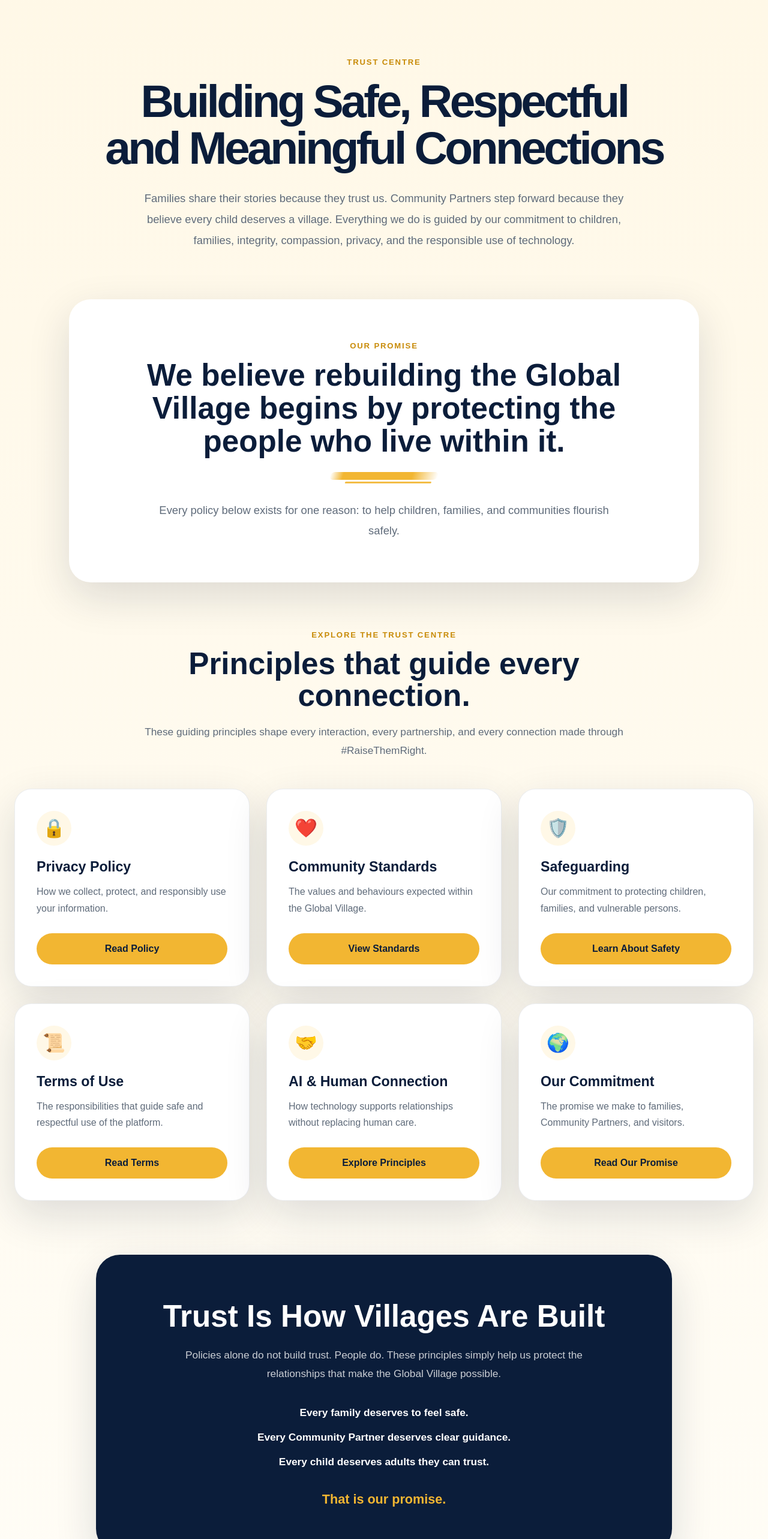
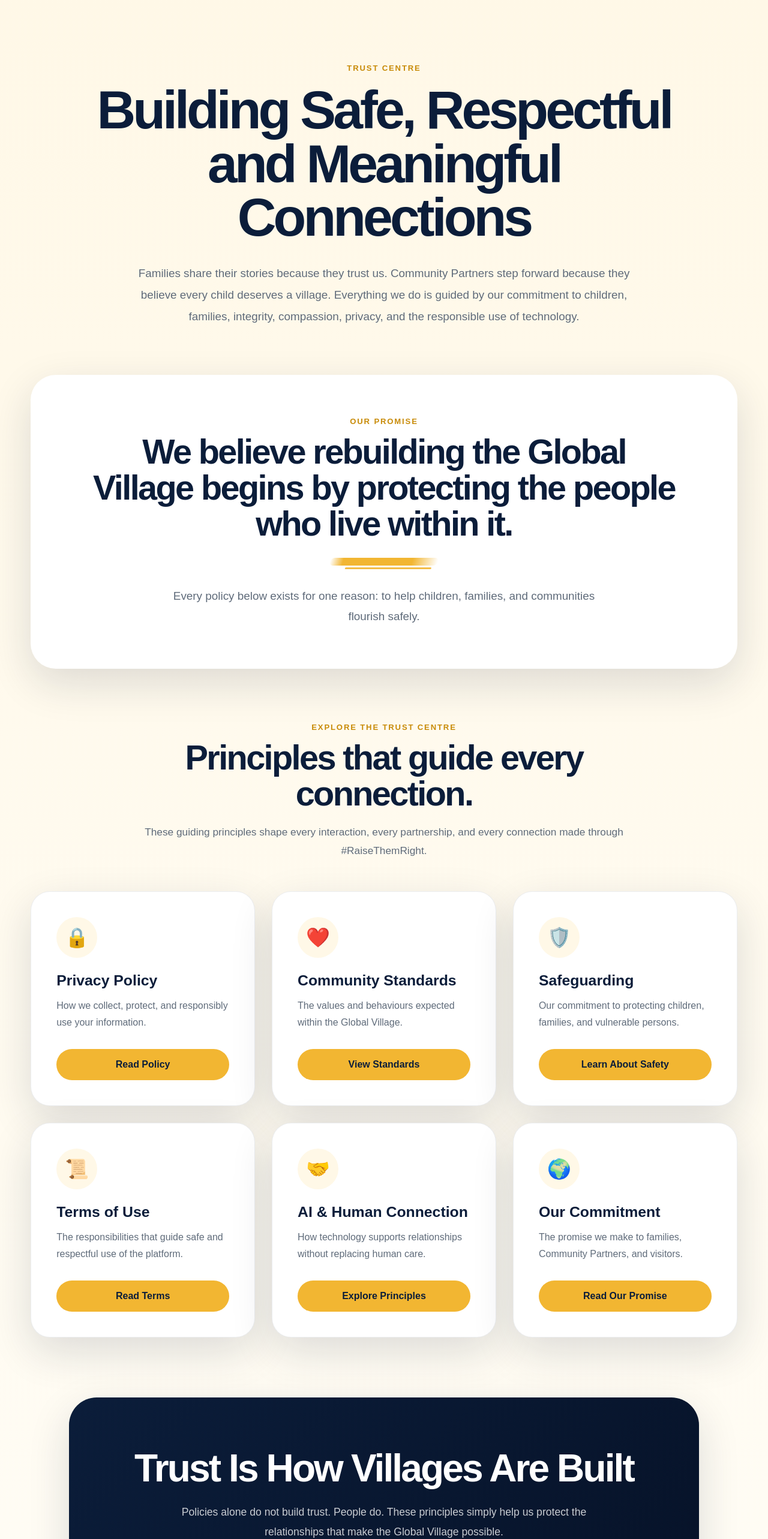
Before and after one commit to nathleegrant-lang/raise-them-right, a Next.js app: page / in a window 1280 px wide. Shown: the part 120-2686 px from the top of the page at 60% size. Built offline with nearby package versions, Linux system fonts and the light colour scheme.

Commit message:
Update globals.css

```diff
--- a/src/app/globals.css
+++ b/src/app/globals.css
@@ -1180,80 +1180,84 @@ h1 {
 }
 
 .trust-hero {
+  width: min(1180px, 92vw);
+  margin: 0 auto;
+  padding: 130px 0 80px;
+  text-align: center;
+}
+
+.trust-hero h1 {
+  color: var(--navy);
+  font-size: clamp(3.4rem, 7vw, 6rem);
+  line-height: 1;
+  letter-spacing: -0.055em;
+  margin: 18px auto 30px;
+  max-width: 1000px;
+}
+
+.trust-intro {
+  max-width: 860px;
+  margin: 0 auto;
+  color: var(--muted);
+  font-size: 1.18rem;
+  line-height: 1.9;
+}
+
+.trust-promise {
+  width: min(1180px, 92vw);
+  margin: 0 auto 90px;
+  text-align: center;
+  padding: 70px 6vw;
+  background: white;
+  border-radius: 42px;
+  box-shadow: var(--shadow);
+}
+
+.trust-promise h2 {
+  color: var(--navy);
+  font-size: clamp(2.3rem, 4.5vw, 4.4rem);
+  line-height: 1.04;
+  letter-spacing: -0.045em;
   max-width: 980px;
-  margin: auto;
-  padding: 120px 24px 80px;
-  text-align: center;
-}
-
-.trust-hero h1 {
-  color: var(--navy);
-  font-size: clamp(3rem, 6vw, 5rem);
-  line-height: 1.02;
-  margin: 18px 0 28px;
-}
-
-.trust-intro {
-  max-width: 820px;
-  margin: auto;
-  color: var(--muted);
-  font-size: 1.15rem;
-  line-height: 1.9;
-}
-
-.trust-promise {
-  width: min(1050px, 90vw);
-  margin: 0 auto 80px;
-  background: white;
-  border-radius: 36px;
-  padding: clamp(36px, 6vw, 70px);
-  text-align: center;
-  box-shadow: var(--shadow);
-}
-
-.trust-promise h2 {
-  color: var(--navy);
-  font-size: clamp(2rem, 4vw, 3.5rem);
-  line-height: 1.08;
-  max-width: 850px;
-  margin: 0 auto 20px;
+  margin: 0 auto 18px;
 }
 
 .trust-promise p:not(.eyebrow) {
   color: var(--muted);
-  font-size: 1.15rem;
+  font-size: 1.18rem;
   line-height: 1.8;
   max-width: 760px;
-  margin: auto;
+  margin: 0 auto;
 }
 
 .trust-divider {
-  margin: 24px auto 34px;
+  margin: 26px auto 34px;
 }
 
 .trust-grid-section {
-  max-width: 1280px;
-  margin: auto;
-  padding: 0 24px 90px;
+  width: min(1280px, 92vw);
+  margin: 0 auto;
+  padding: 0 0 100px;
 }
 
 .trust-section-heading {
   text-align: center;
-  max-width: 820px;
-  margin: 0 auto 48px;
+  max-width: 860px;
+  margin: 0 auto 52px;
 }
 
 .trust-section-heading h2 {
   color: var(--navy);
-  font-size: clamp(2.2rem, 4vw, 4rem);
-  line-height: 1.05;
+  font-size: clamp(2.4rem, 4.5vw, 4.4rem);
+  line-height: 1.04;
+  letter-spacing: -0.045em;
   margin-bottom: 18px;
 }
 
 .trust-section-heading p:not(.eyebrow) {
   color: var(--muted);
+  font-size: 1.08rem;
   line-height: 1.8;
-  font-size: 1.08rem;
 }
 
 .trust-grid {
@@ -1264,8 +1268,8 @@ h1 {
 
 .trust-card {
   background: white;
-  border-radius: 28px;
-  padding: 36px;
+  border-radius: 32px;
+  padding: 42px;
   box-shadow: var(--shadow);
   display: flex;
   flex-direction: column;
@@ -1273,27 +1277,27 @@ h1 {
 }
 
 .trust-icon {
-  width: 58px;
-  height: 58px;
+  width: 68px;
+  height: 68px;
   border-radius: 999px;
   background: var(--cream);
   display: flex;
   align-items: center;
   justify-content: center;
-  font-size: 1.9rem;
-  margin-bottom: 22px;
+  font-size: 2rem;
+  margin-bottom: 24px;
 }
 
 .trust-card h3 {
   color: var(--navy);
-  font-size: 1.45rem;
+  font-size: 1.55rem;
   margin-bottom: 14px;
 }
 
 .trust-card p {
   color: var(--muted);
-  line-height: 1.7;
-  margin-bottom: 28px;
+  line-height: 1.75;
+  margin-bottom: 30px;
   flex: 1;
 }
 
@@ -1302,54 +1306,55 @@ h1 {
 }
 
 .trust-closing {
-  width: min(960px, 90vw);
+  width: min(1050px, 92vw);
   margin: 0 auto 90px;
   text-align: center;
-  background: var(--navy);
+  background: linear-gradient(135deg, var(--navy), #061126);
   color: white;
-  border-radius: 40px;
-  padding: clamp(40px, 6vw, 76px);
+  border-radius: 46px;
+  padding: clamp(46px, 7vw, 86px);
   box-shadow: var(--shadow);
 }
 
 .trust-closing h2 {
   color: white;
-  font-size: clamp(2.2rem, 4vw, 4rem);
-  line-height: 1.05;
-  margin-bottom: 22px;
+  font-size: clamp(2.5rem, 5vw, 4.8rem);
+  line-height: 1.02;
+  letter-spacing: -0.045em;
+  margin-bottom: 24px;
 }
 
 .trust-closing p {
   color: rgba(255, 255, 255, 0.78);
-  line-height: 1.8;
-  font-size: 1.08rem;
+  line-height: 1.85;
+  font-size: 1.1rem;
   max-width: 760px;
   margin: 0 auto 18px;
 }
 
 .trust-values {
-  margin: 34px auto;
+  margin: 36px auto;
 }
 
 .trust-values p {
   color: white;
-  font-weight: 800;
+  font-weight: 900;
   margin-bottom: 10px;
 }
 
 .trust-closing strong {
   color: var(--gold);
-  font-size: 1.35rem;
+  font-size: 1.45rem;
 }
 
 .trust-identity {
   text-align: center;
-  padding: 0 24px 100px;
+  padding: 0 24px 110px;
 }
 
 .trust-identity h2 {
   color: var(--navy);
-  font-size: 2.3rem;
+  font-size: 2.4rem;
   margin-bottom: 10px;
 }
 
@@ -1362,13 +1367,23 @@ h1 {
   color: var(--gold-dark);
 }
 
-@media (max-width: 900px) {
+@media (max-width: 1000px) {
+  .trust-grid {
+    grid-template-columns: 1fr 1fr;
+  }
+}
+
+@media (max-width: 700px) {
+  .trust-hero {
+    padding: 90px 0 60px;
+  }
+
   .trust-grid {
     grid-template-columns: 1fr;
   }
 
-  .trust-hero {
-    padding-top: 90px;
+  .trust-card {
+    padding: 32px;
   }
 }
 
```
